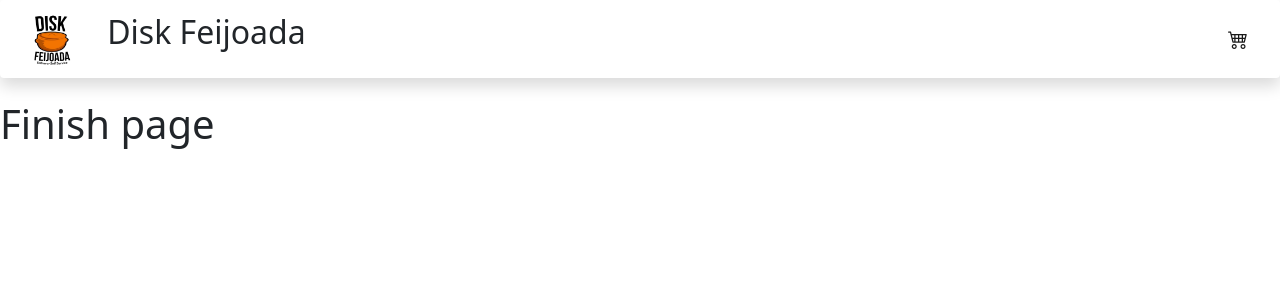
After one commit to RafaelLopesPinheiro/website, a Django app: page /finish/ in a window 1280 px wide. The commit adds this page. Shown: the top 300 px of the page. Run offline with Django 4.2, Linux system fonts and the light colour scheme; some libraries are stand-ins or nearby versions.

Commit message:
creating finish page

```diff
--- a/cart/templates/cart.html
+++ b/cart/templates/cart.html
@@ -44,7 +44,10 @@
             {%endfor%}
     <h3 class='text-right'>Total</h3>
     <h4 class='fw-bold text-right'>R$ {{total | floatformat:'2' }}</h4>
-    <p class='text-right'><button type="button" class='bg-blue-500 hover:bg-blue-700 text-white font-bold py-2 px-4 rounded'>Confirmar</button>
+    <p class='text-right'>
+        <a href="/finish">
+            <button type="button" class='bg-blue-500 hover:bg-blue-700 text-white font-bold py-2 px-4 rounded'>Confirmar</button>
+        </a>
     </p>
     </div>
 {% endblock %}
--- /dev/null
+++ b/cart/templates/finish_order.html
@@ -0,0 +1,9 @@
+{% extends 'home.html' %}
+
+{% block content %}
+
+<p class='fs-1'> Finish page </p>
+
+
+
+{% endblock content %}
--- a/cart/urls.py
+++ b/cart/urls.py
@@ -1,11 +1,12 @@
 from django.contrib import admin
 from django.urls import path
-from .views import cart_view, CartView
+from .views import FinishView, cart_view, CartView
 from django.contrib.auth.decorators import login_required
 
 
 app_name='cart'
 urlpatterns = [
     path('cart/', cart_view,  name='cart'),
-    path('cart2/', cart_view)
+    path('finish/', FinishView.as_view(), name='finish'),
+
 ]
--- a/cart/views.py
+++ b/cart/views.py
@@ -34,3 +34,8 @@ class CartView(LoginRequiredMixin, ListView):
     # def get(self, request):
     #     queryset = Cart.objects.filter(user=request.user)
     #     return queryset
+
+
+class FinishView(ListView):
+    template_name = 'finish_order.html'
+    queryset = Cart.objects.all()
```
Also changed, not shown: db.sqlite3.
